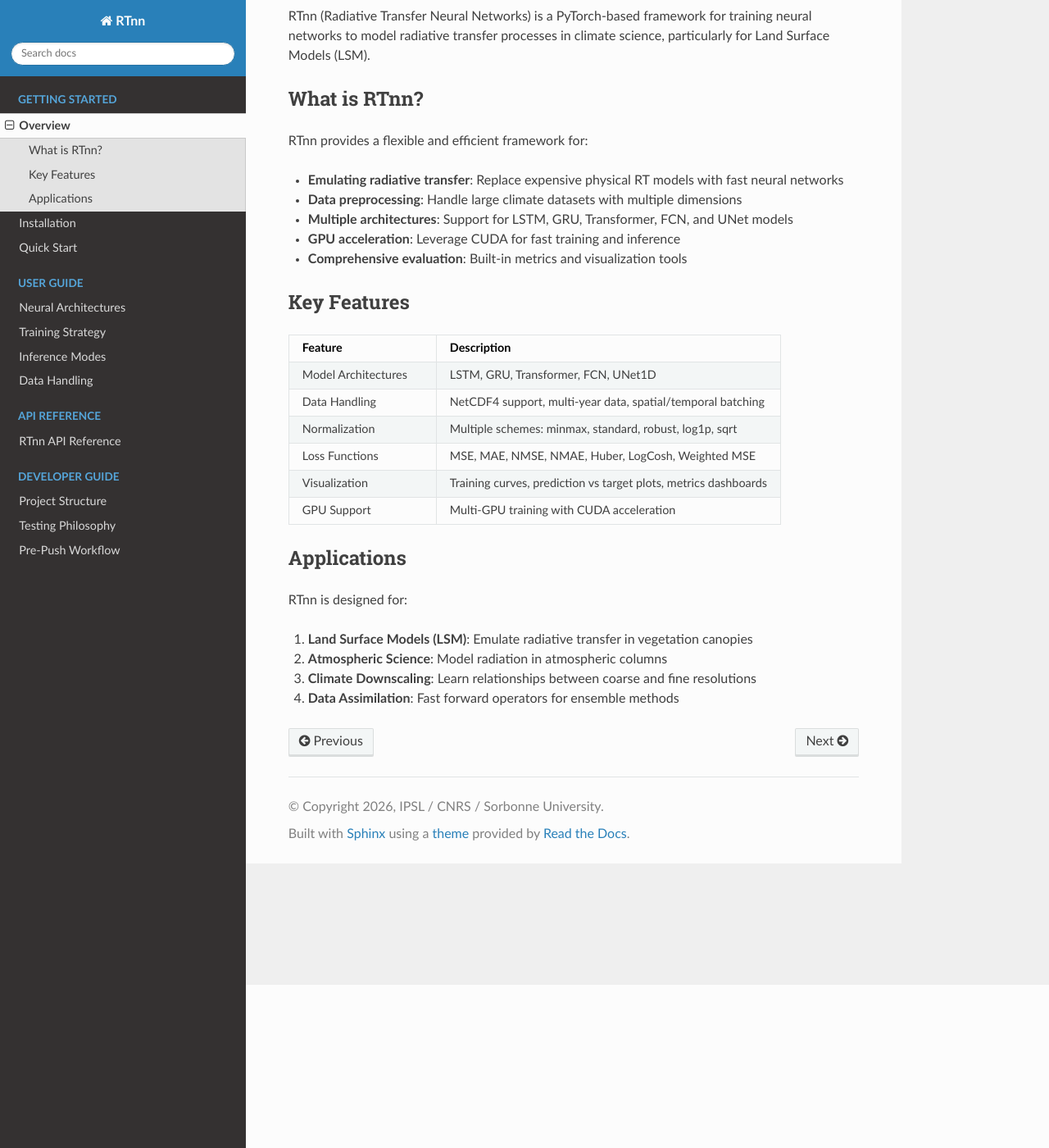
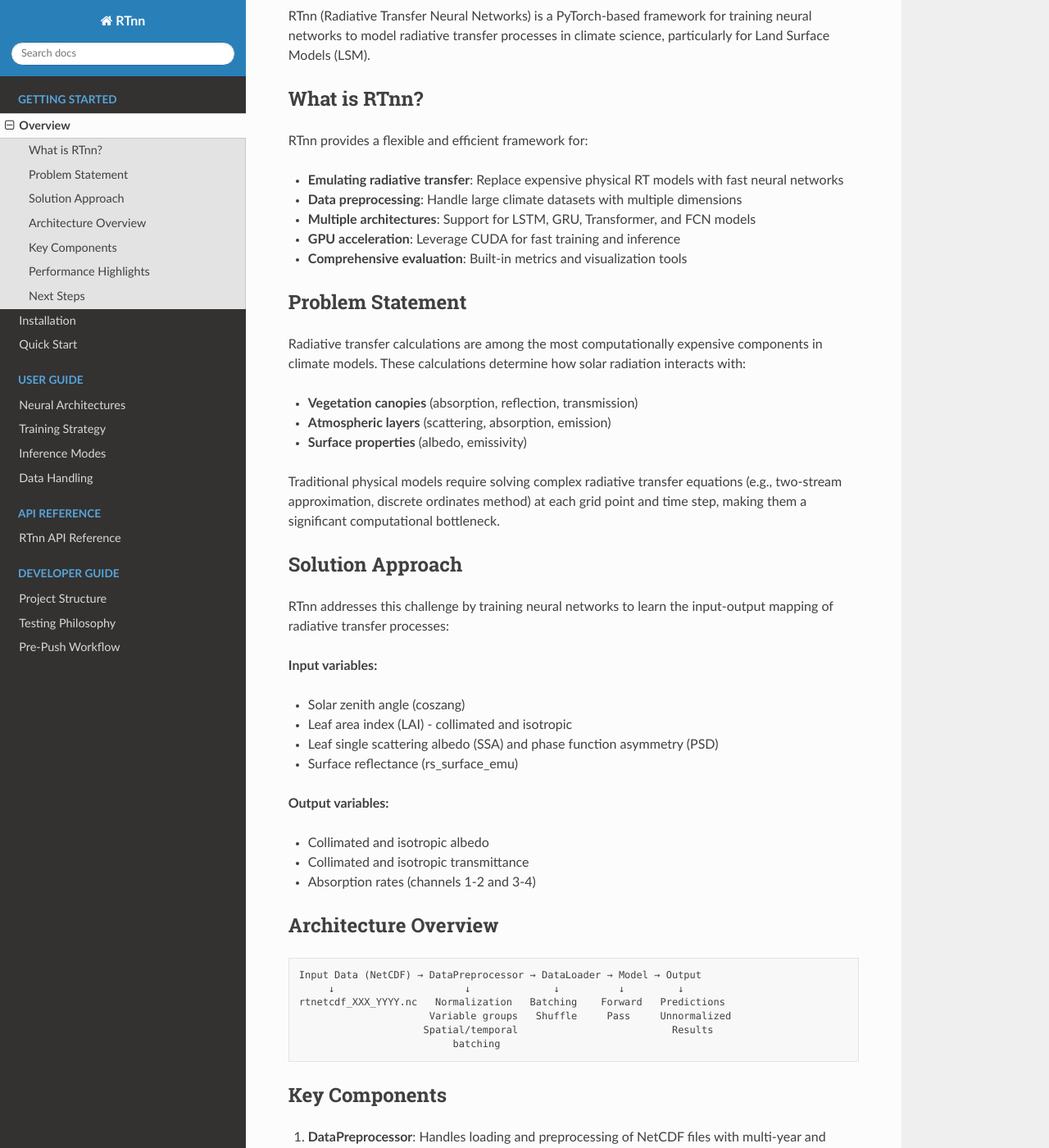
Before and after one commit to kardaneh/RTnn, a Sphinx documentation site: the page built from docs/source/overview.rst, in a window 1280 px wide and 1400 px high, scrolled down 199 px. Shown: the whole window at 82% size. Built offline with Sphinx 7.4.7 and the Read the Docs theme 3.1.0, drawn with Linux system fonts in a browser that asks for light colours; some of the changed text lies outside the part shown.

Commit message:
doc: some minor correction in doc

```diff
--- a/docs/source/installation.rst
+++ b/docs/source/installation.rst
@@ -54,7 +54,7 @@
 Installation on other systems
 -----------------------------
 
-If you're not on Leonardo, you can install all dependencies via pip:
+If you're not on Leonardo, you can install all dependencies via pip (remember to uncomment the dependencies in ``pyproject.toml``):
 
 .. code-block:: bash
 
--- a/docs/source/overview.rst
+++ b/docs/source/overview.rst
@@ -12,38 +12,80 @@
 
 - **Emulating radiative transfer**: Replace expensive physical RT models with fast neural networks
 - **Data preprocessing**: Handle large climate datasets with multiple dimensions
-- **Multiple architectures**: Support for LSTM, GRU, Transformer, FCN, and UNet models
+- **Multiple architectures**: Support for LSTM, GRU, Transformer, and FCN models
 - **GPU acceleration**: Leverage CUDA for fast training and inference
 - **Comprehensive evaluation**: Built-in metrics and visualization tools
 
-Key Features
-------------
+Problem Statement
+-----------------
 
-.. list-table::
-   :widths: 30 70
-   :header-rows: 1
+Radiative transfer calculations are among the most computationally expensive components
+in climate models. These calculations determine how solar radiation interacts with:
 
-   * - Feature
-     - Description
-   * - Model Architectures
-     - LSTM, GRU, Transformer, FCN, UNet1D
-   * - Data Handling
-     - NetCDF4 support, multi-year data, spatial/temporal batching
-   * - Normalization
-     - Multiple schemes: minmax, standard, robust, log1p, sqrt
-   * - Loss Functions
-     - MSE, MAE, NMSE, NMAE, Huber, LogCosh, Weighted MSE
-   * - Visualization
-     - Training curves, prediction vs target plots, metrics dashboards
-   * - GPU Support
-     - Multi-GPU training with CUDA acceleration
+- **Vegetation canopies** (absorption, reflection, transmission)
+- **Atmospheric layers** (scattering, absorption, emission)
+- **Surface properties** (albedo, emissivity)
 
-Applications
-------------
+Traditional physical models require solving complex radiative transfer equations
+(e.g., two-stream approximation, discrete ordinates method) at each grid point and
+time step, making them a significant computational bottleneck.
 
-RTnn is designed for:
+Solution Approach
+-----------------
 
-1. **Land Surface Models (LSM)**: Emulate radiative transfer in vegetation canopies
-2. **Atmospheric Science**: Model radiation in atmospheric columns
-3. **Climate Downscaling**: Learn relationships between coarse and fine resolutions
-4. **Data Assimilation**: Fast forward operators for ensemble methods
+RTnn addresses this challenge by training neural networks to learn the input-output
+mapping of radiative transfer processes:
+
+**Input variables:**
+
+- Solar zenith angle (coszang)
+- Leaf area index (LAI) - collimated and isotropic
+- Leaf single scattering albedo (SSA) and phase function asymmetry (PSD)
+- Surface reflectance (rs_surface_emu)
+
+**Output variables:**
+
+- Collimated and isotropic albedo
+- Collimated and isotropic transmittance
+- Absorption rates (channels 1-2 and 3-4)
+
+Architecture Overview
+---------------------
+
+.. code-block:: text
+
+    Input Data (NetCDF) → DataPreprocessor → DataLoader → Model → Output
+         ↓                      ↓              ↓          ↓         ↓
+    rtnetcdf_XXX_YYYY.nc   Normalization   Batching    Forward   Predictions
+                          Variable groups   Shuffle     Pass     Unnormalized
+                         Spatial/temporal                          Results
+                              batching
+
+Key Components
+--------------
+
+1. **DataPreprocessor**: Handles loading and preprocessing of NetCDF files with
+   multi-year and multi-processor data
+
+2. **Model Architectures**: Multiple neural network options including LSTM, GRU,
+   Transformer, and FCN
+
+3. **Evaluation Framework**: Comprehensive metrics and loss functions for
+   radiative transfer applications
+
+4. **Command Line Interface**: Easy training and inference without coding
+
+Performance Highlights
+----------------------
+
+- **Speed**: Up to YYYx faster than physical RT models
+- **Accuracy**: R² > 0.95 across all output variables
+- **Scalability**: Efficient on multi-GPU and distributed systems
+- **Data efficiency**: Trained on ~5 years of data, validated on independent years
+
+Next Steps
+----------
+
+- :doc:`installation` - Install RTnn on your system
+- :doc:`quickstart` - First steps with RTnn
+- :doc:`neural_architectures` - Learn about available model architectures
--- a/docs/source/testing_philosophy.rst
+++ b/docs/source/testing_philosophy.rst
@@ -1,42 +1,95 @@
 Testing Philosophy
-==================
+===================
 
-Unit Tests
-----------
+RTnn uses Python's built-in `unittest` framework for comprehensive testing.
 
-RTnn uses Python's built-in `unittest` framework.
+Running Tests
+-------------
 
-Running tests:
+Run all tests:
 
 .. code-block:: bash
 
    python -m unittest discover tests -v
 
-   # Or using the test runner
+Run specific test modules:
+
+.. code-block:: bash
+
+   python -m unittest tests.test_rnn -v
+   python -m unittest tests.test_fcn -v
+   python -m unittest tests.test_transformer -v
+   python -m unittest tests.test_dataset -v
+
+Run with test runner (rich output):
+
+.. code-block:: bash
+
    python tests/test_runner.py
 
-Test Structure
---------------
+Test Coverage
+-------------
 
-- `test_rnn.py`: Tests for RNN models
-- `test_fcn.py`: Tests for FCN models
-- `test_transformer.py`: Tests for Transformer models
+.. list-table::
+   :header-rows: 1
+   :widths: 30 70
 
-Test Data
----------
+   * - Test Module
+     - Coverage
+   * - ``test_rnn.py``
+     - LSTM and GRU models (initialization, forward pass, gradients)
+   * - ``test_fcn.py``
+     - FCN model (forward pass, dimension expansion)
+   * - ``test_transformer.py``
+     - Transformer encoder (attention, blocks)
+   * - ``test_dataset.py``
+     - DataPreprocessor (loading, normalization, indexing)
+   * - ``test_evaluater.py``
+     - Loss functions and metrics
+   * - ``test_model_loader.py``
+     - Model factory function
 
-Tests use dynamically generated NetCDF files that mimic real data structure:
-- Naming: `rtnetcdf_XXX_YYYY.nc`
+Test Data Generation
+--------------------
+
+Tests use dynamically generated NetCDF files that mimic real data:
+
+- File naming: ``rtnetcdf_XXX_YYYY.nc``
 - Multi-year and multi-processor support
-- Realistic data dimensions
+- Realistic dimension ordering
+- All required variables present
 
-Coverage
---------
+Example test structure
+----------------------
 
-Tests cover:
-- Model initialization
-- Forward pass shapes
-- Gradient flow
-- Model serialization
-- Device transfer
-- Error handling
+.. code-block:: python
+
+   class TestRNN_LSTM(unittest.TestCase):
+       def setUp(self):
+           self.model = RNN_LSTM(
+               feature_channel=6,
+               output_channel=4,
+               hidden_size=64,
+               num_layers=2
+           )
+
+       def test_forward_shape(self):
+           x = torch.randn(32, 6, 10)
+           y = self.model(x)
+           self.assertEqual(y.shape, (32, 4, 10))
+
+Running a Single Test
+---------------------
+
+.. code-block:: bash
+
+   python -m unittest tests.test_rnn.TestRNN_LSTM.test_forward_shape -v
+
+Continuous Integration
+----------------------
+
+GitHub Actions automatically runs tests on:
+
+- Push to ``master`` branch
+- Pull requests to ``master``
+- Manual workflow dispatch
--- a/docs/stats/stat_log.txt
+++ b/docs/stats/stat_log.txt
@@ -1,2 +1,2 @@
-Reading and collecting variables across files...
+Starting statistics computation for normalization
 Processing file: /leonardo_work/EUHPC_D17_070/Data_LSM_1990-2000/rtnetcdf_000_1998.nc
```
Also changed, not shown: docs/source/neural_architectures.rst (+0 -25 lines), docs/source/project_structure.rst (+66 -19 lines).
